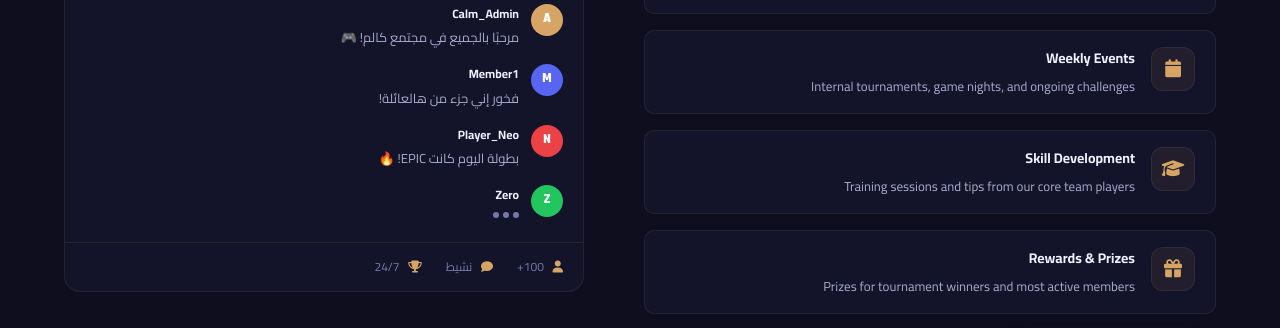
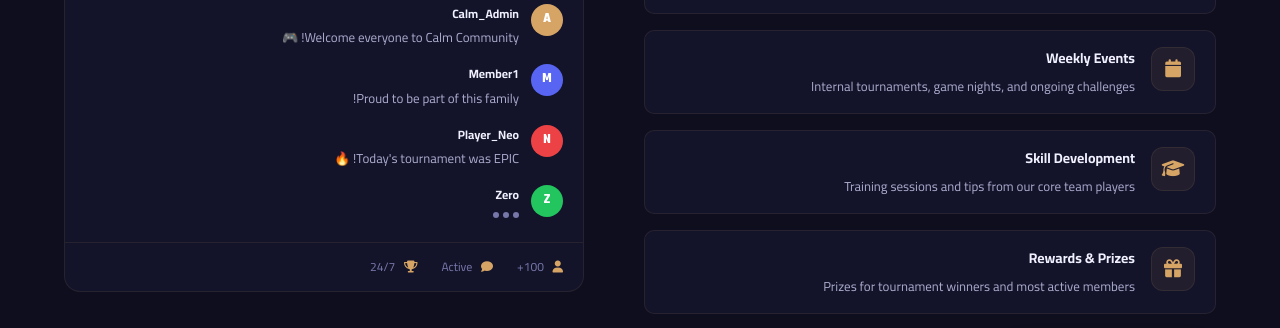
Before and after one commit to kbslah0/calmweb, a plain HTML site: page index.html in a window 1280 px wide. Shown: the part 3479-3807 px from the top of the page. Drawn offline with nearby package versions, Linux system fonts and the light colour scheme; animation ran at ten frames a second.

Commit message:
Add Discord message translations for AR/EN toggle

```diff
--- a/index.html
+++ b/index.html
@@ -425,15 +425,15 @@
             <div class="discord-body">
               <div class="discord-msg">
                 <div class="msg-avatar" style="--ac: #d6a566;">A</div>
-                <div><strong>Calm_Admin</strong><p>مرحبًا بالجميع في مجتمع كالم! 🎮</p></div>
+                <div><strong>Calm_Admin</strong><p data-i18n="discord_msg_1">مرحبًا بالجميع في مجتمع كالم! 🎮</p></div>
               </div>
               <div class="discord-msg">
                 <div class="msg-avatar" style="--ac: #5865f2;">M</div>
-                <div><strong>Member1</strong><p>فخور إني جزء من هالعائلة!</p></div>
+                <div><strong>Member1</strong><p data-i18n="discord_msg_2">فخور إني جزء من هالعائلة!</p></div>
               </div>
               <div class="discord-msg">
                 <div class="msg-avatar" style="--ac: #ed4245;">N</div>
-                <div><strong>Player_Neo</strong><p>بطولة اليوم كانت EPIC! 🔥</p></div>
+                <div><strong>Player_Neo</strong><p data-i18n="discord_msg_3">بطولة اليوم كانت EPIC! 🔥</p></div>
               </div>
               <div class="discord-msg typing">
                 <div class="msg-avatar" style="--ac: #22c55e;">Z</div>
@@ -445,7 +445,7 @@
             </div>
             <div class="discord-footer">
               <span><i class="fas fa-user"></i> 100+</span>
-              <span><i class="fas fa-comment"></i> نشيط</span>
+              <span><i class="fas fa-comment"></i> <span data-i18n="discord_active">نشيط</span></span>
               <span><i class="fas fa-trophy"></i> 24/7</span>
             </div>
           </div>
--- a/js/main.js
+++ b/js/main.js
@@ -109,7 +109,11 @@ document.addEventListener('DOMContentLoaded', () => {
       footer_games_title: 'Games',
       footer_copy: '&copy; 2026 Calm Team. All rights reserved.',
       footer_made: 'Made with',
-      footer_made_from: 'by Calm Community'
+      footer_made_from: 'by Calm Community',
+      discord_msg_1: 'Welcome everyone to Calm Community! 🎮',
+      discord_msg_2: 'Proud to be part of this family!',
+      discord_msg_3: 'Today\'s tournament was EPIC! 🔥',
+      discord_active: 'Active'
     },
     ar: {
       nav_home: 'الرئيسية',
@@ -199,7 +203,11 @@ document.addEventListener('DOMContentLoaded', () => {
       footer_games_title: 'الألعاب',
       footer_copy: '&copy; 2026 Calm Team. كل الحقوق محفوظة.',
       footer_made: 'صنع بـ',
-      footer_made_from: 'من Calm Community'
+      footer_made_from: 'من Calm Community',
+      discord_msg_1: 'مرحبًا بالجميع في مجتمع كالم! 🎮',
+      discord_msg_2: 'فخور إني جزء من هالعائلة!',
+      discord_msg_3: 'بطولة اليوم كانت EPIC! 🔥',
+      discord_active: 'نشيط'
     }
   };
 
```
